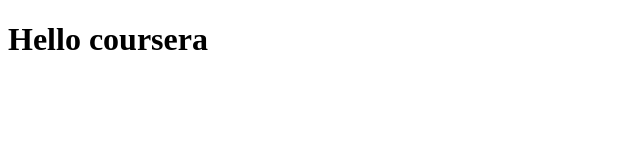
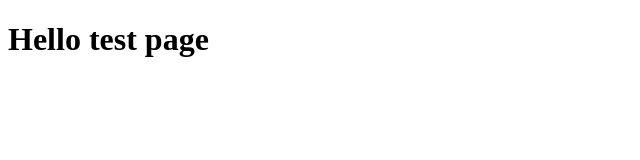
Before and after one commit to milkc/html_test, a plain HTML site: page site/index.html in a window 1280 px wide. Shown: the full height of the page, 0-640 px from the left. Drawn offline with Linux system fonts and the light colour scheme.

Commit message:
A little change

```diff
--- a/site/index.html
+++ b/site/index.html
@@ -1,9 +1,9 @@
 <!DOCTYPE html>
 <html>
 <head>
-	<title>Hello Coursera</title>
+	<title>Hello Test</title>
 </head>
 <body>
-<h1>Hello coursera</h1>
+<h1>Hello test page </h1>
 </body>
 </html>
```
